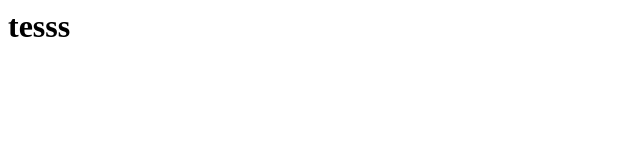
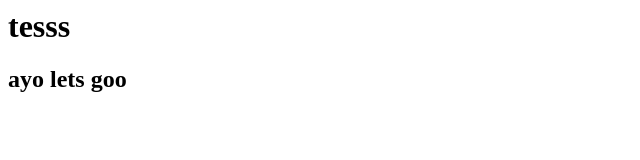
Before and after one commit to arimurti24/project1, a plain HTML site: page index.html in a window 1280 px wide. Shown: the whole page, without its empty margins (0-640 px from the left). Drawn offline with Linux system fonts and the light colour scheme.

Commit message:
commit kedua

```diff
--- a/index.html
+++ b/index.html
@@ -1 +1,2 @@
 <h1>tesss</h1>
+<h2>ayo lets goo</h2>
```
